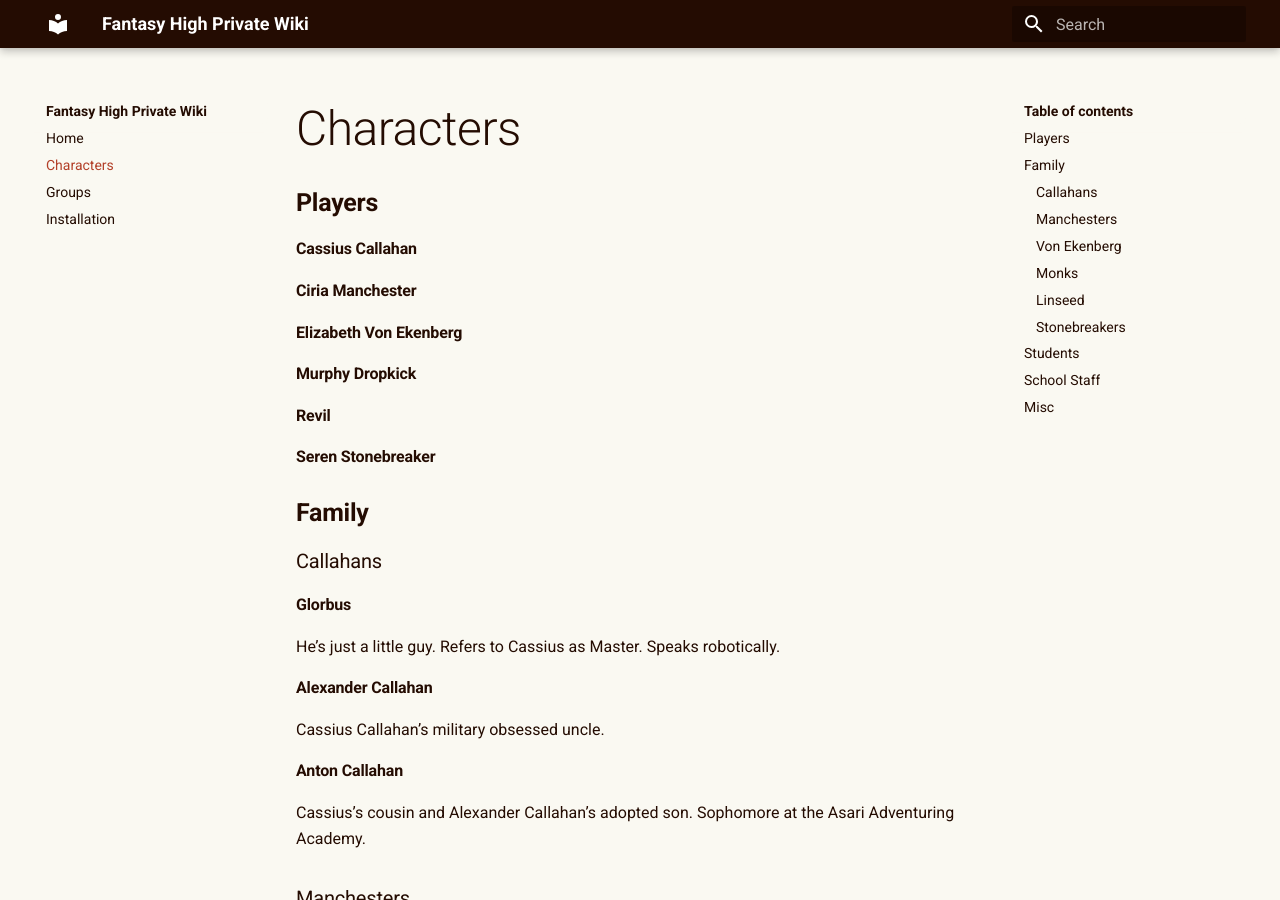
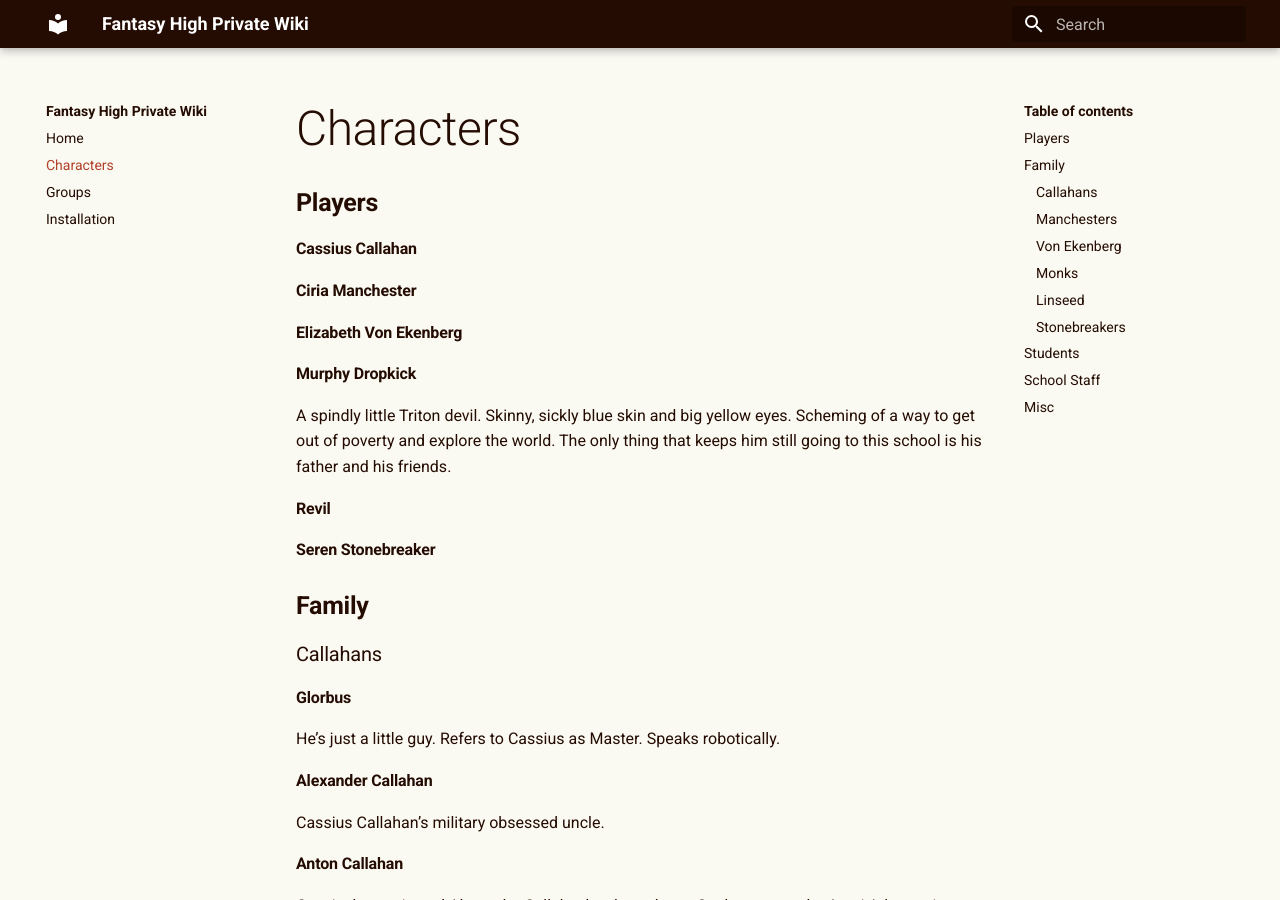
Before and after one commit to Aelyxiris/fantasyhigh, an MkDocs documentation site: the page built from docs/characters.md, in a window 1280 px wide and 900 px high. Built offline with MkDocs 1.6.1 and Material for MkDocs 9.7.7, drawn with Linux system fonts in a browser that asks for light colours.

Commit message:
Update Murphy
Added a short description.

```diff
--- a/docs/characters.md
+++ b/docs/characters.md
@@ -8,6 +8,7 @@
 #### Elizabeth Von Ekenberg
 
 #### Murphy Dropkick
+A spindly little Triton devil. Skinny, sickly blue skin and big yellow eyes. Scheming of a way to get out of poverty and explore the world. The only thing that keeps him still going to this school is his father and his friends.
 
 #### Revil
 
```
